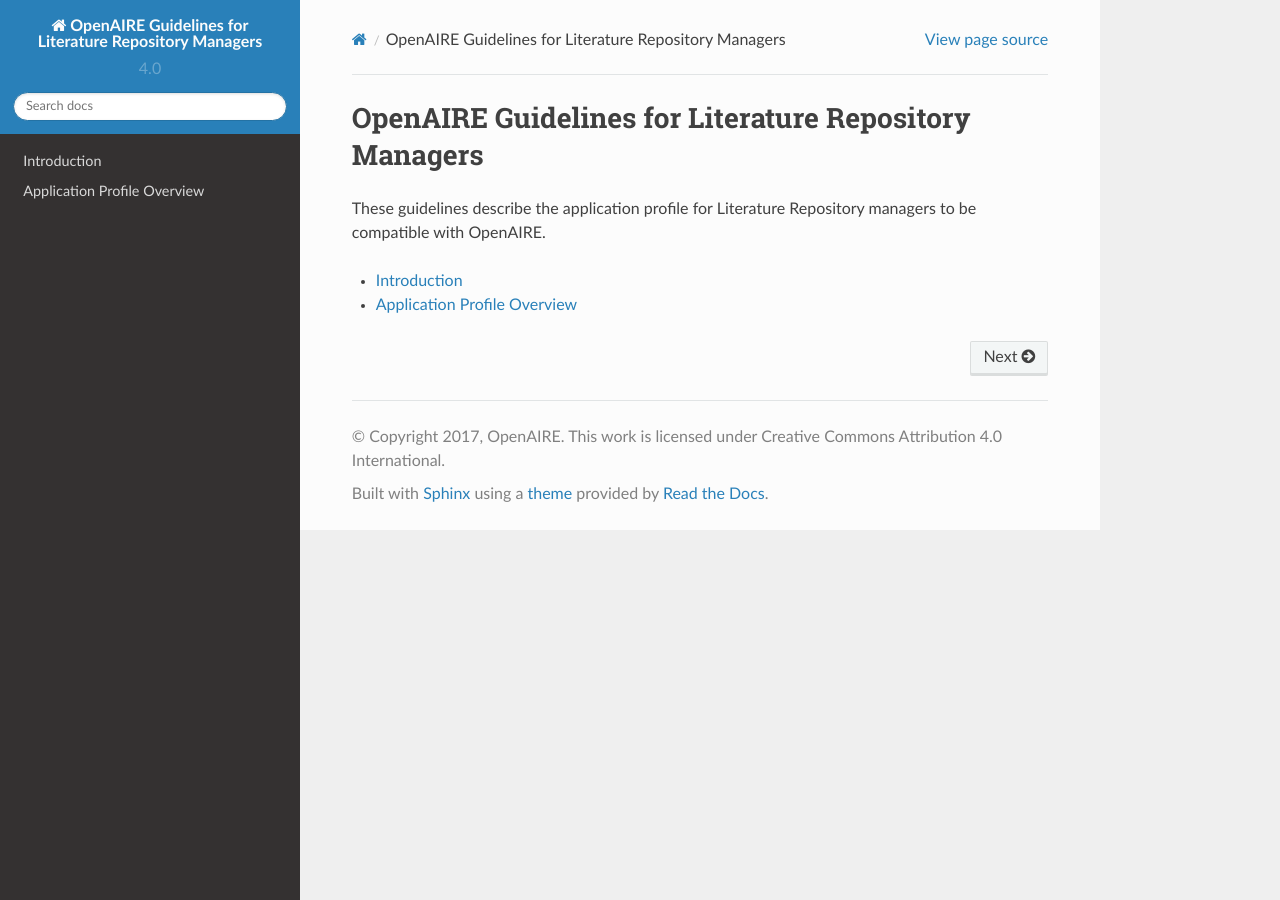
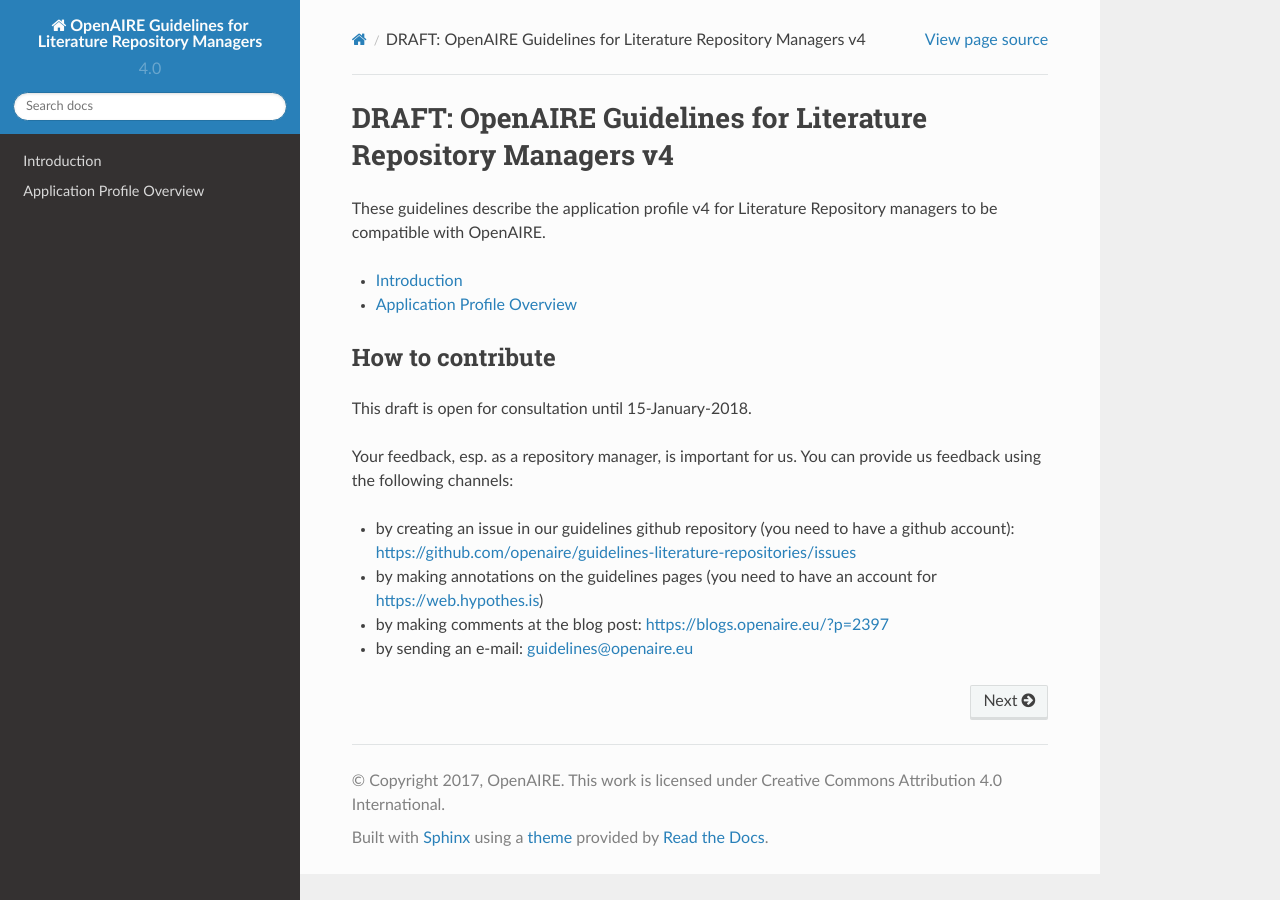
Before and after one commit to openaire/guidelines-literature-repositories, a Sphinx documentation site: the page built from docs/index.rst, in a window 1280 px wide. Built offline with Sphinx 7.4.7 and the Read the Docs theme 2.0.0, drawn with Linux system fonts in a browser that asks for light colours; a script that is not in the unit is left out.

Commit message:
enable annotations via hypothes.is; information for contributors

```diff
--- a/docs/conf.py
+++ b/docs/conf.py
@@ -107,6 +107,8 @@
 # If true, keep warnings as "system message" paragraphs in the built documents.
 #keep_warnings = False
 
+def setup(app):
+    app.add_javascript('https://hypothes.is/embed.js')
 
 # -- Options for HTML output ----------------------------------------------
 
--- a/docs/index.rst
+++ b/docs/index.rst
@@ -1,12 +1,23 @@
-######################################################
-OpenAIRE Guidelines for Literature Repository Managers
-######################################################
+################################################################
+DRAFT: OpenAIRE Guidelines for Literature Repository Managers v4
+################################################################
 
-These guidelines describe the application profile for Literature Repository managers to be compatible with OpenAIRE.
-
+These guidelines describe the application profile v4 for Literature Repository managers to be compatible with OpenAIRE.
 
 .. toctree::
    :maxdepth: 1
 
    introduction
    application_profile
+
+How to contribute
+~~~~~~~~~~~~~~~~~
+
+This draft is open for consultation until 15-January-2018.
+
+Your feedback, esp. as a repository manager, is important for us. You can provide us feedback using the following channels:
+
+* by creating an issue in our guidelines github repository (you need to have a github account): https://github.com/openaire/guidelines-literature-repositories/issues
+* by making annotations on the guidelines pages (you need to have an account for https://web.hypothes.is)
+* by making comments at the blog post: https://blogs.openaire.eu/?p=2397
+* by sending an e-mail: guidelines@openaire.eu
```
